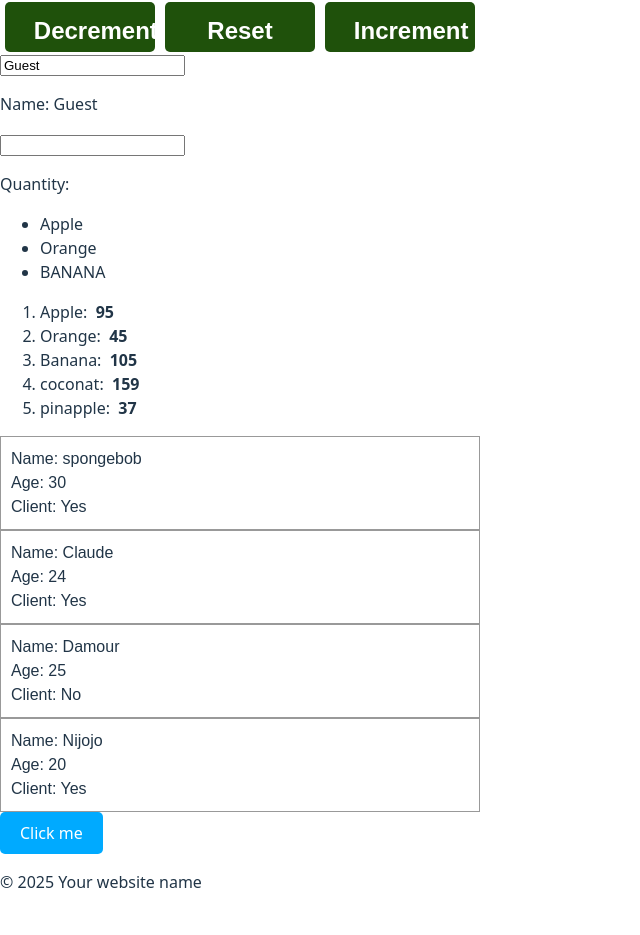
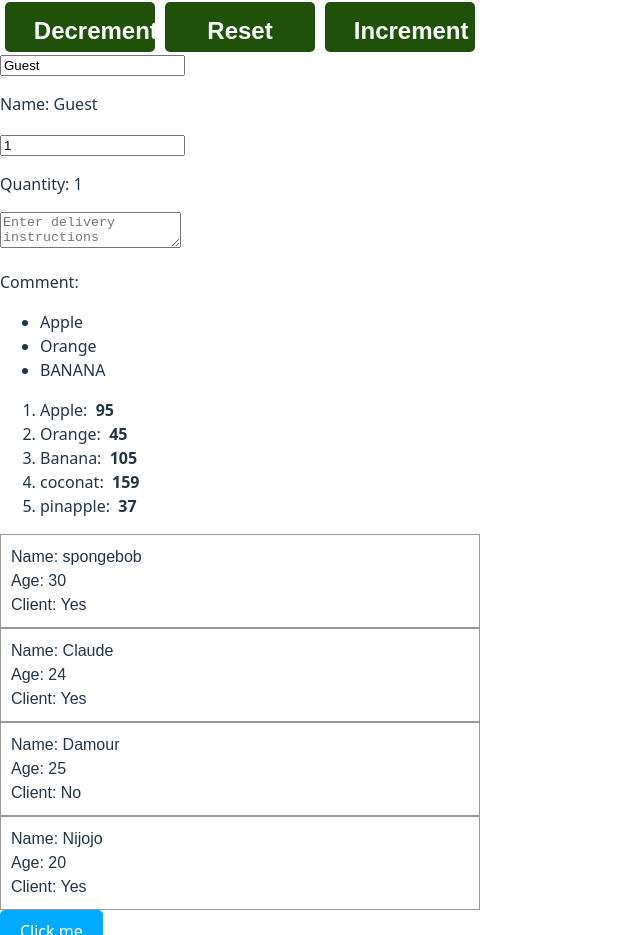
Before and after one commit to Josiane05/my-react-app2, a React (Vite) app: page / in a window 1280 px wide. Shown: the part 1259-2194 px from the top of the page, without its empty margins (0-640 px from the left). Before the commit the page ends 2169 px from the top, so only its background shows below. Built offline with nearby package versions, Linux system fonts and the light colour scheme.

Commit message:
OnChange event handler on textarea

```diff
--- a/src/MyCompon.jsx
+++ b/src/MyCompon.jsx
@@ -3,14 +3,19 @@
 function MyCompon(){
 
     const[name, setName] = useState("Guest");
-    const[quantity, setQuantity] = useState("");
+    const[quantity, setQuantity] = useState("1");
+    const[comment, setComment] = useState("");
 
     function handleNameChange(event){
         setName(event.target.value);
     }
 
     function handleQuantityChange(event){
-        setQuantity(encodeURIComponent.target.value);
+        setQuantity(event.target.value);
+    }
+
+    function handleCommentChange(event){
+        setComment(event.target.value);
     }
 
     return(<div>
@@ -19,6 +24,10 @@
 
               <input value={quantity} onChange={handleQuantityChange} type="number"/>
               <p>Quantity: {quantity}</p>
+
+              <textarea value={comment} onChange={handleCommentChange}
+              placeholder="Enter delivery instructions"/>
+              <p>Comment: {comment}</p>
            </div>);
 }
 export default MyCompon
```
